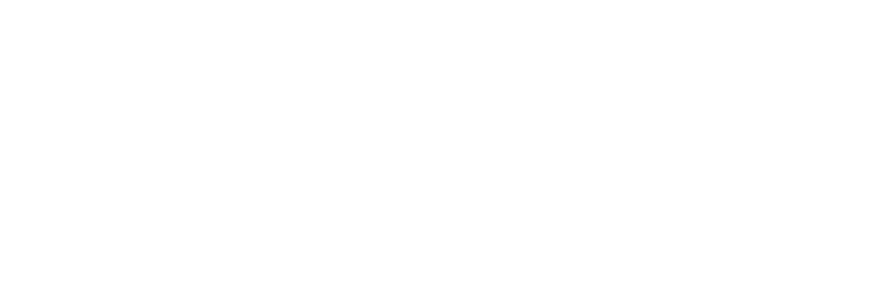
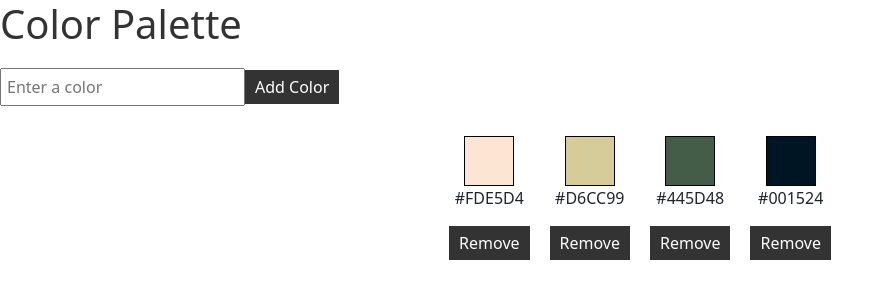
Before and after one commit to sheisshee/bsit-4d-rogacion-chavez-gracela-grafil, a Vue app: page / in a window 1280 px wide. Shown: the top 300 px of the page, without its empty margins (0-894 px from the left). Built offline with nearby package versions, Linux system fonts and the light colour scheme.

Commit message:
modified

```diff
--- a/src/App.vue
+++ b/src/App.vue
@@ -1 +1,82 @@
-<template></template>
+<template>
+    <div>
+      <h1>Color Palette</h1>
+      <div class="color-form">
+        <input type="text" v-model="newColor" @keyup.enter="addColor" placeholder="Enter a color">
+        <button @click="addColor">Add Color</button>
+      </div>
+      <div class="color-list">
+        <div v-for="(color, index) in colors" :key="index" class="color-item">
+          <div :style="{ backgroundColor: color }" class="color-box"></div>
+          <p>{{ color }}</p>
+          <button @click="removeColor(index)">Remove</button>
+        </div>
+      </div>
+    </div>
+  </template>
+  <script>
+  export default {
+    data() {
+      return {
+        newColor: '',
+        colors: ['#FDE5D4', '#D6CC99', '#445D48', '#001524'],
+      };
+    },
+    methods: {
+      addColor() {
+        if (this.newColor) {
+          this.colors.push(this.newColor);
+          this.newColor = '';
+        }
+      },
+      removeColor(index) {
+        this.colors.splice(index, 1);
+      },
+    },
+  };
+  </script>
+
+  <style scoped>
+  body {
+    font-family: Arial, sans-serif;
+    text-align: center;
+  }
+
+  h1 {
+    color: #333;
+  }
+
+  .color-form {
+    margin: 20px 0;
+  }
+
+  .color-form input {
+    padding: 5px;
+  }
+
+  .color-list {
+    display: flex;
+    flex-wrap: wrap;
+    justify-content: center;
+  }
+
+  .color-item {
+    margin: 10px;
+    text-align: center;
+  }
+
+  .color-box {
+    width: 50px;
+    height: 50px;
+    border: 1px solid #000;
+    margin: 0 auto;
+  }
+
+  button {
+    padding: 5px 10px;
+    background-color: #333;
+    color: #fff;
+    border: none;
+    cursor: pointer;
+  }
+  </style>
```
